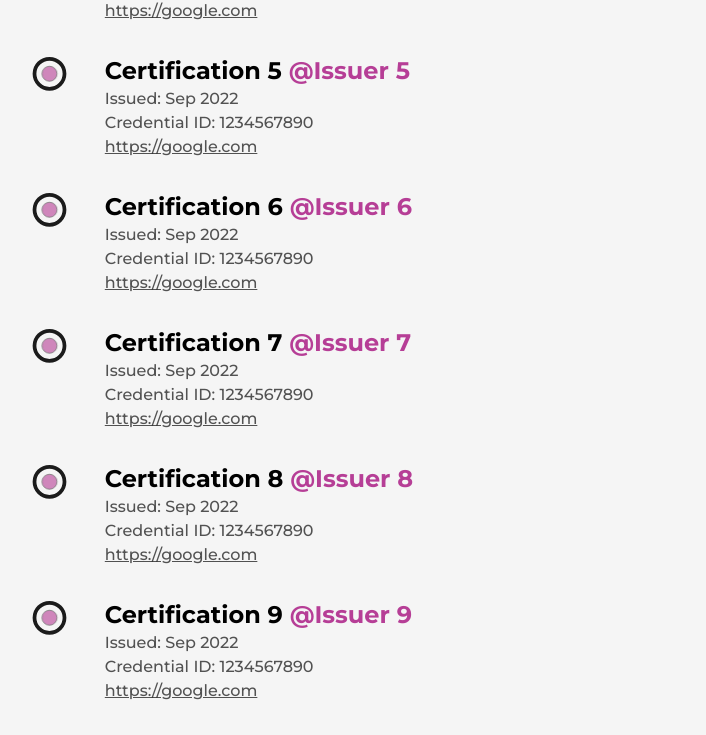
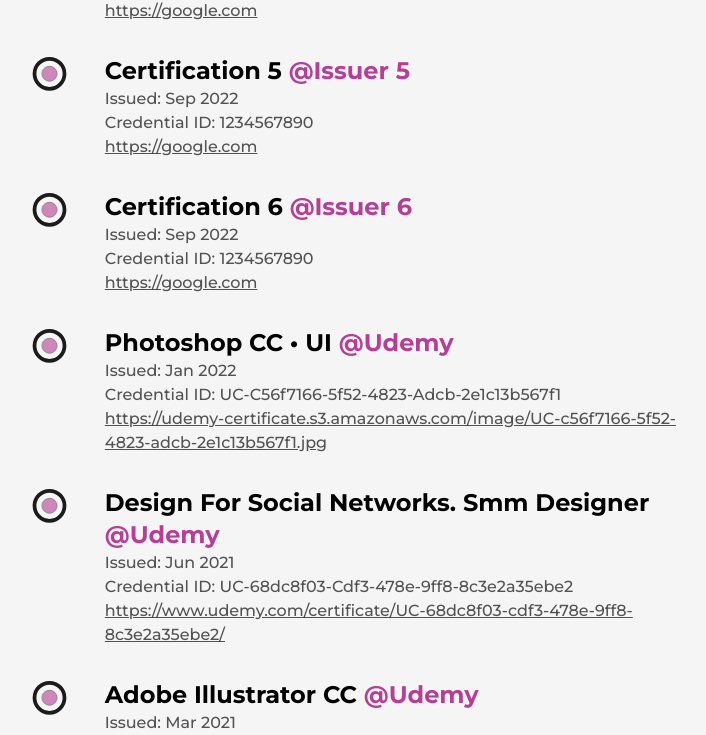
Before and after one commit to natalia-belei/natalia-belei.github.io, a Next.js app in the folder reactportfolio/: page /about in a window 1280 px wide. Shown: the part 4069-4804 px from the top of the page, without its empty margins (244-950 px from the left). Built offline with nearby package versions, Linux system fonts and the light colour scheme.

Commit message:
Update certifications.js

```diff
--- a/reactportfolio/data-config/certifications.js
+++ b/reactportfolio/data-config/certifications.js
@@ -56,34 +56,34 @@ export const certificationsData = [
     },
     {
         id: 7,
-        title: "Certification 7",
-        issuer: "Issuer 7",
-        issueDate: "Sep 2022",
-        credentialID: "1234567890",
-        credentialURL: "https://google.com",
+        title: "Photoshop CC • UI",
+        issuer: "Udemy",
+        issueDate: "Jan 2022",
+        credentialID: "UC-c56f7166-5f52-4823-adcb-2e1c13b567f1",
+        credentialURL: "https://udemy-certificate.s3.amazonaws.com/image/UC-c56f7166-5f52-4823-adcb-2e1c13b567f1.jpg",
         description: null,
     },
     {
         id: 8,
-        title: "Certification 8",
-        issuer: "Issuer 8",
-        issueDate: "Sep 2022",
-        credentialID: "1234567890",
-        credentialURL: "https://google.com",
+        title: "Design for social networks. Smm designer",
+        issuer: "Udemy",
+        issueDate: "Jun 2021",
+        credentialID: "UC-68dc8f03-cdf3-478e-9ff8-8c3e2a35ebe2",
+        credentialURL: "https://www.udemy.com/certificate/UC-68dc8f03-cdf3-478e-9ff8-8c3e2a35ebe2/",
         description: null,
     },
     {
         id: 9,
-        title: "Certification 9",
-        issuer: "Issuer 9",
-        issueDate: "Sep 2022",
-        credentialID: "1234567890",
-        credentialURL: "https://google.com",
+        title: "Adobe Illustrator CC",
+        issuer: "Udemy",
+        issueDate: "Mar 2021",
+        credentialID: "UC-dbf883e8-487c-462f-a4cb-3b877196446c",
+        credentialURL: "https://www.udemy.com/certificate/UC-dbf883e8-487c-462f-a4cb-3b877196446c/",
         description: null,
     },
     {
         id: 10,
-        title: "Web design in Figma. Basics of Ui Ux design in practice",
+        title: "Web design in Figma. Basics of Ui/Ux design in practice",
         issuer: "Udemy",
         issueDate: "Dec 2020",
         credentialID: "UC-908fff85-96f5-40ba-8b27-b8b86799b6a1",
```
